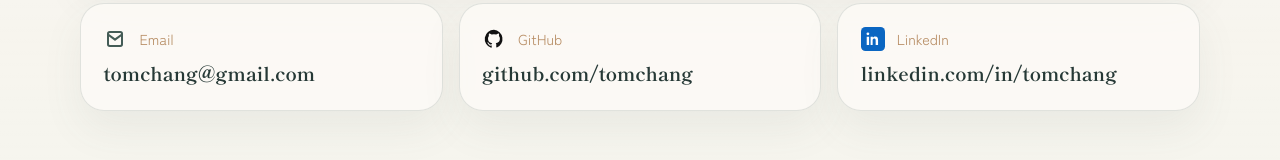
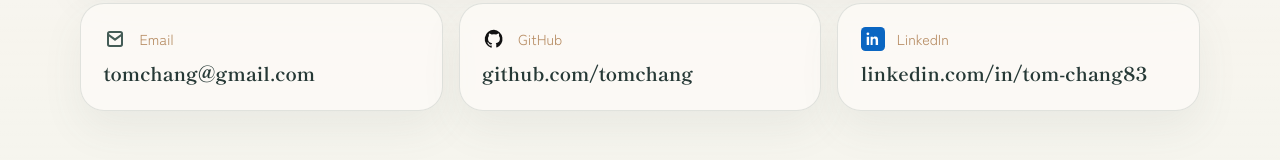
Before and after one commit to Pin5000ms/PersonalPage, a Vue app: page /#/contact in a window 1280 px wide. Shown: the part 497-657 px from the top of the page. Built offline with nearby package versions, Linux system fonts and the light colour scheme; a web font is replaced by a local one.

Commit message:
linkedin

```diff
--- a/src/data/siteContent.ts
+++ b/src/data/siteContent.ts
@@ -242,8 +242,8 @@ export const contactInfo: ContactInfoItem[] = [
   },
   {
     label: 'LinkedIn',
-    value: 'linkedin.com/in/tomchang',
-    href: 'linkedin.com/in/tomchang',
+    value: 'linkedin.com/in/tom-chang83',
+    href: 'https://www.linkedin.com/in/tom-chang83/',
   },
 ]
 
```
